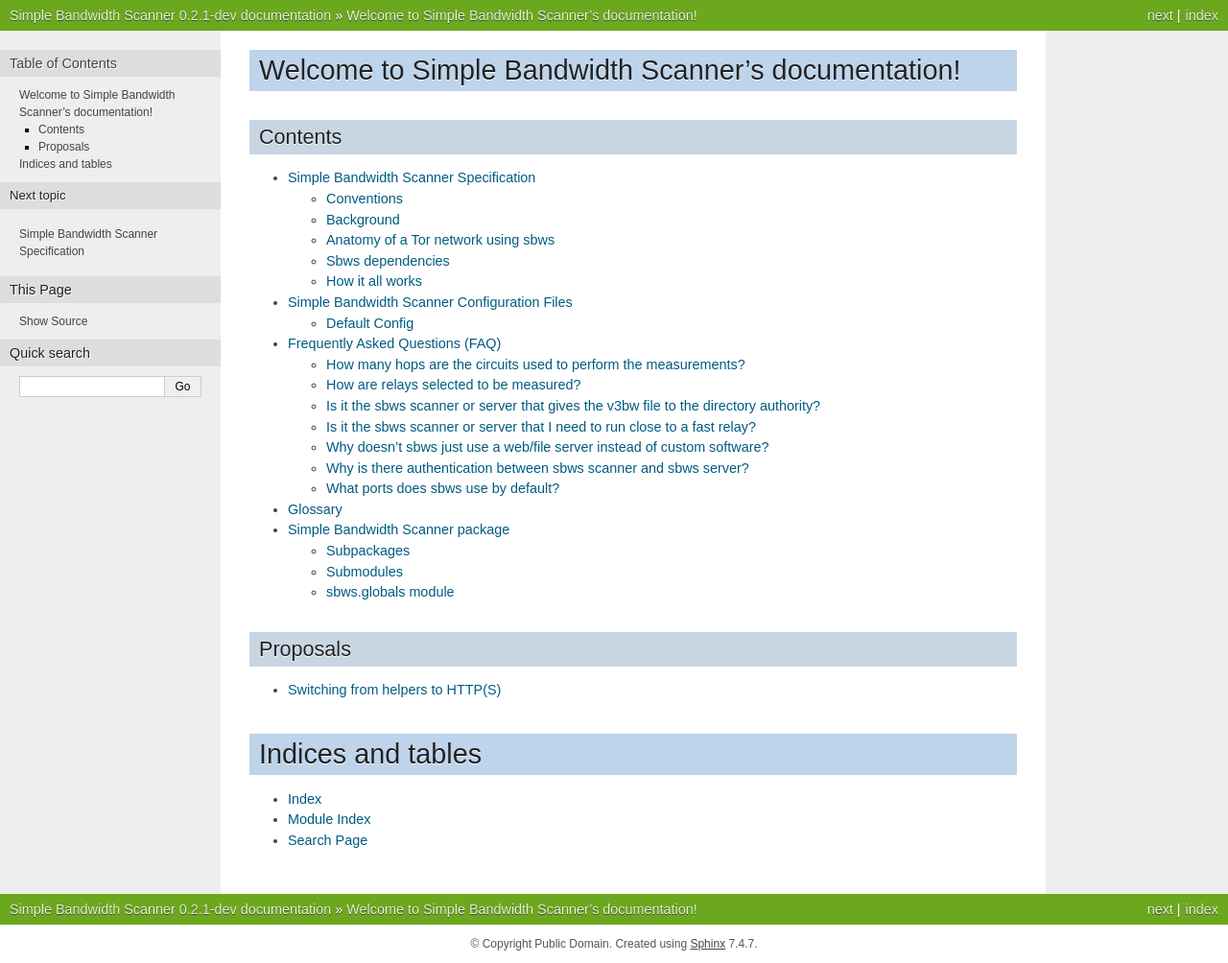
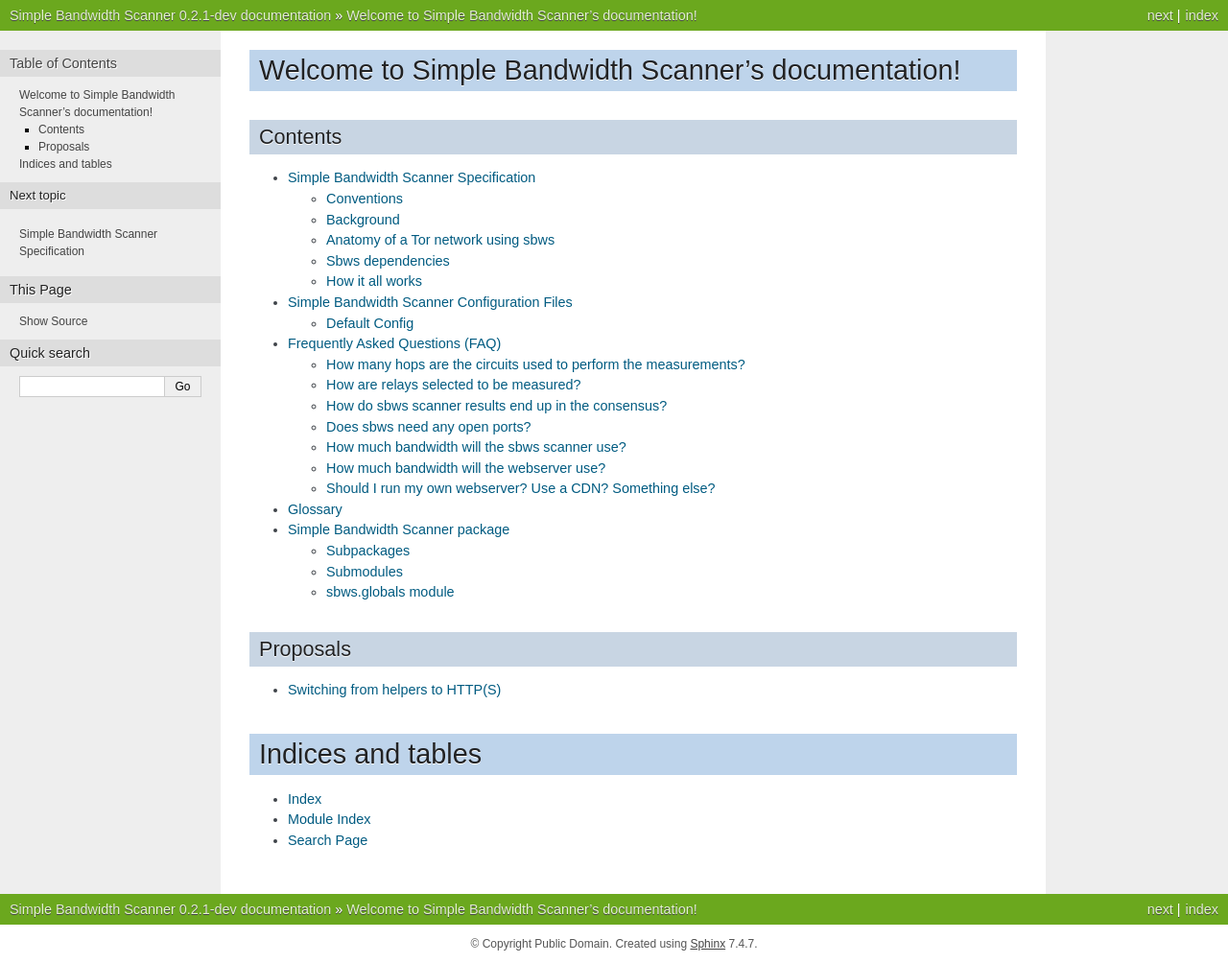
Before and after one commit to torproject/sbws, a Sphinx documentation site: the page built from docs/source/index.rst, in a window 1280 px wide. Shown: the whole page at 96% size. Built offline with Sphinx 7.4.7, drawn with Linux system fonts in a browser that asks for light colours.

```diff
--- a/docs/source/faq.rst
+++ b/docs/source/faq.rst
@@ -7,11 +7,9 @@ Frequently Asked Questions (FAQ)
 .. note:: You may also enjoy the :doc:`glossary`.
 
 How many hops are the circuits used to perform the measurements?
-------------------------------------------------------------------
+----------------------------------------------------------------
 
-.. todo:: see :ref:`XX`
-
-Two hops: the relay to be measured and the :term:`helper relay`.
+Two hops.
 
 How are relays selected to be measured?
 ---------------------------------------
@@ -22,54 +20,39 @@ recent results. In this way, relays that have just joined the network or have
 just come back online after a many-day period of being offline will be measured
 before relays that have been online constantly.
 
-Is it the sbws scanner or server that gives the v3bw file to the directory authority?
--------------------------------------------------------------------------------------
+How do sbws scanner results end up in the consensus?
+----------------------------------------------------
 
-Technically, neither.
+The :term:`sbws scanner` runs continuously to gather fresh data.
 
-In the suggested setup, the machine running :term:`sbws scanner` continuously
-will also periodically run :term:`sbws generate` to produce a :term:`v3bw file`
-for the :term:`bandwidth authority` to read.
+The :term `sbws generate` command takes the fresh data and generates a
+:term:`v3bw file`.
 
-.. todo:: see :ref:`XX`
+The Tor :term:`directory authority` parses the v3bw file and includes bandwidth
+information in its vote.
 
+The authorities take the low-median of the bandwidths for each relay from all
+of the :term:`bandwidth authorities <bandwidth authority>` and use that in the
+consensus.
 
-Is it the sbws scanner or server that I need to run close to a fast relay?
--------------------------------------------------------------------------
+Does sbws need any open ports?
+------------------------------
 
-The :term:`sbws server`.
+No.
 
-Why doesn't sbws just use a web/file server instead of custom software?
------------------------------------------------------------------------
+How much bandwidth will the sbws scanner use?
+---------------------------------------------
 
-To lower protocol overhead and to allow :term:`sbws scanners <sbws scanner>` to
-request a wide range of bytes.
+.. todo:: answer this
 
-Sbws essentially has no overhead, with only about 70 bytes used in a handshake
-at the beginning of each connection. A connection can be used to perform
-multiple measurements of one relay.
+How much bandwidth will the webserver use?
+------------------------------------------
 
-At the time of writing, sbws scanners are allowed to request from the
-:term:`server <sbws server>` between 1 byte and 1,073,741,824 bytes (1 GiB).
-That's a lot of possibilities and a ton of storage space.
+.. todo:: answer this
 
-.. todo::
+Should I run my own webserver? Use a CDN? Something else?
+---------------------------------------------------------
 
-    Look more into the viability of using an HTTP(S) server using HTTP basic
-    authentication and range requests to control how many bytes to download.
-    Determine if many requests (and therefore measurements) can be made over a
-    single stream. Determine how much overhead HTTP adds and make a judgement
-    call on whether it is worth it.
+It's up to you. Sbws is very flexible.
 
-Why is there authentication between sbws scanner and sbws server?
------------------------------------------------------------------
-
-So random people on the Internet cannot discover an :term:`sbws server` and ask
-it to repeatedly send large amounts of data or otherwise abuse it.
-
-What ports does sbws use by default?
-------------------------------------
-
-- **31648/tcp**: The :term:`sbws server` listens on this port by default. It
-  does not need to be reachable from the Internet, but only from the
-  :term:`helper relay` near it.
+.. todo:: better answer.
```
